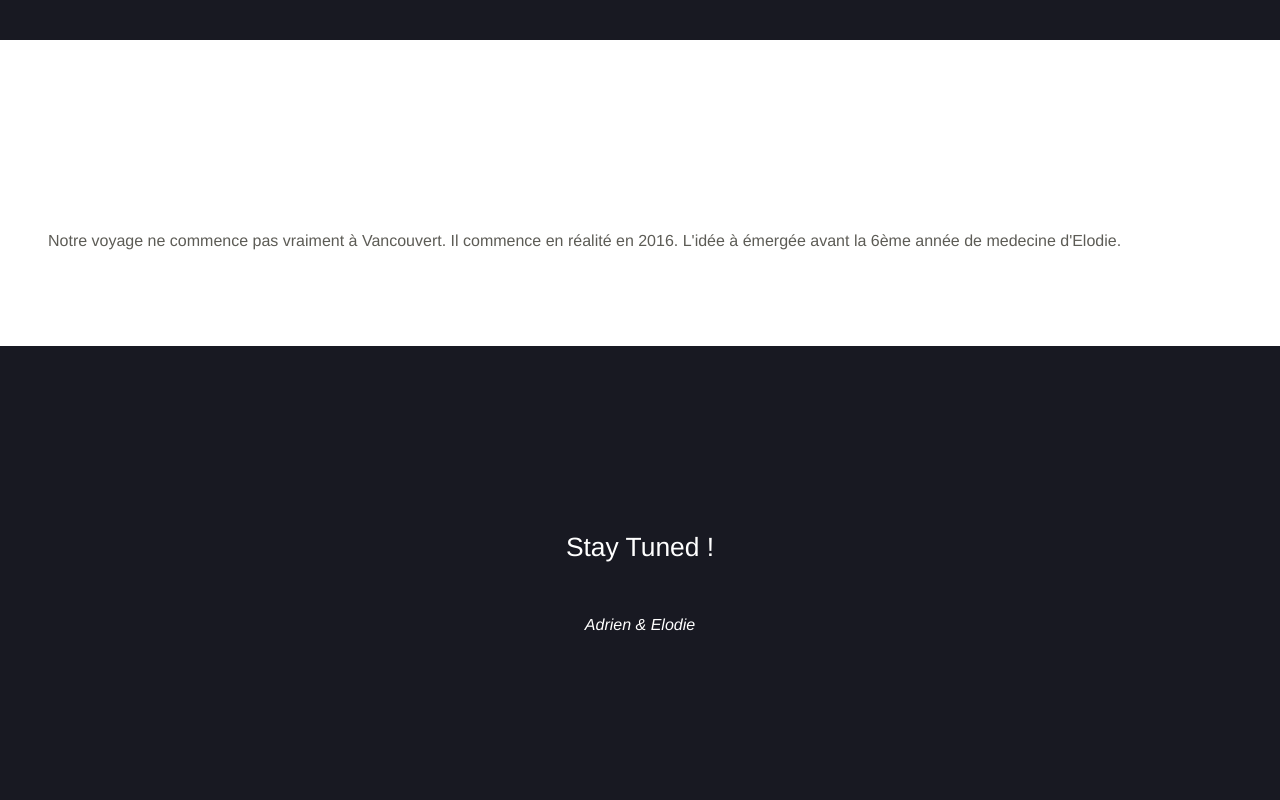
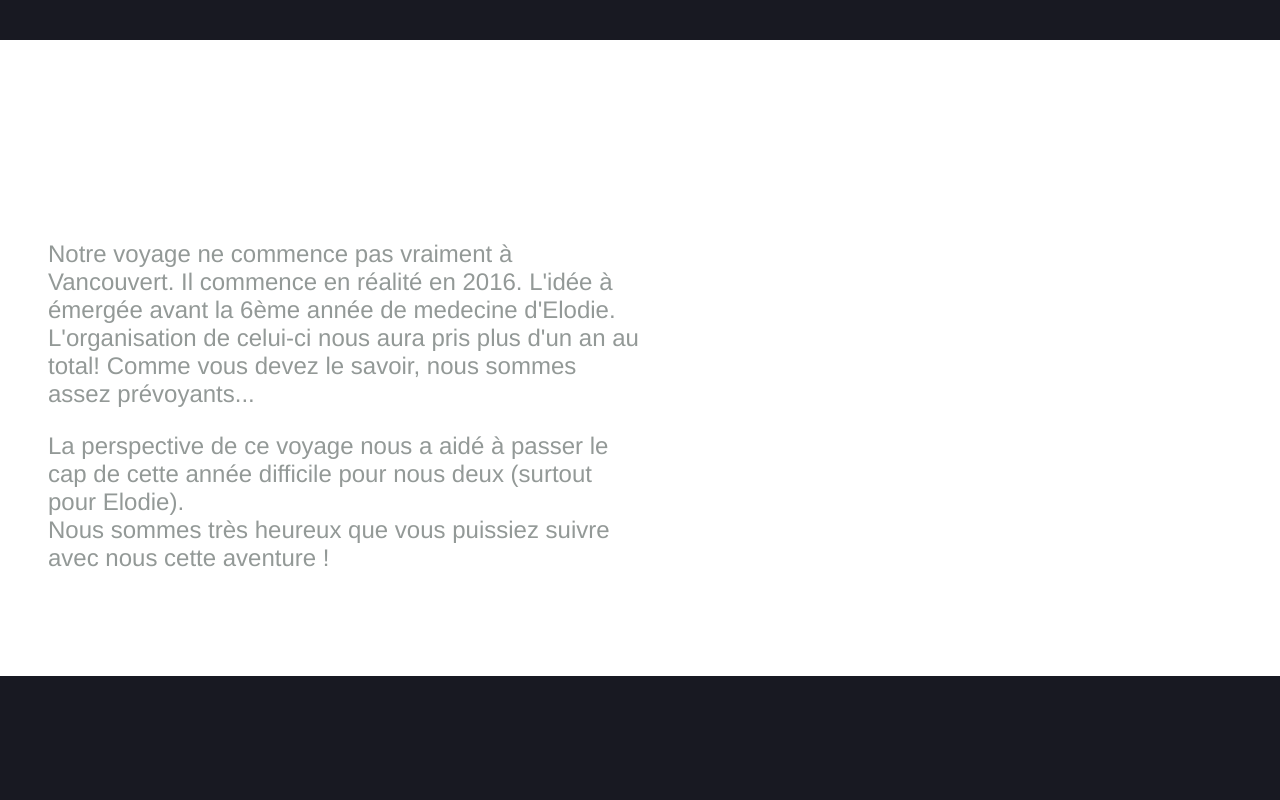
Before and after one commit to abruyat/ProgressiveStoryTelling, a website built with webpack: page demo/index.html in a window 1280 px wide. Shown: the part 1960-2760 px from the top of the page. Built offline with Linux system fonts and the light colour scheme.

Commit message:
adding intro/abstract

```diff
--- a/demo/css/style.css
+++ b/demo/css/style.css
@@ -328,6 +328,14 @@ a:focus {
 	max-width: 700px;
 }
 
+.abstract {
+	width: 50%;
+	max-width: 700px;
+	font-family: 'Avenir Next', Avenir, 'Helvetica Neue', Helvetica, Arial, sans-serif;
+	font-size: 1.5em;
+	color: #939997;
+}
+
 .js-gallery {
 	padding-top: 50px;
 	padding-bottom: 50px;
--- a/demo/index.html
+++ b/demo/index.html
@@ -46,8 +46,18 @@
 			<!-- <p>
 				<blockquote><em>Broad, wholesome, charitable views of men and things cannot be acquired by vegetating in one little corner of the earth all of one’s lifetime.</em><span> &mdash; Mark Twain</span></blockquote>
 			</p> -->
-			<p class="text-intro">Notre voyage ne commence pas vraiment à Vancouvert. Il commence en réalité en 2016. L'idée à émergée avant la 6ème année de medecine d'Elodie.
-			</p>
+			<div class="abstract">
+				<p class="text-intro">
+					Notre voyage ne commence pas vraiment à Vancouvert. Il commence en réalité en 2016. L'idée à émergée avant la 6ème année de medecine d'Elodie.
+					</br>
+					L'organisation de celui-ci nous aura pris plus d'un an au total! Comme vous devez le savoir, nous sommes assez prévoyants...
+				</p>
+				<p class="text-intro">
+					La perspective de ce voyage nous a aidé à passer le cap de cette année difficile pour nous deux (surtout pour Elodie).
+					</br>
+					Nous sommes très heureux que vous puissiez suivre avec nous cette aventure !
+				</p>
+			</div>
 			 <section class="js-section" data-stay="true" data-zoom-start="1.8"  data-zoom-middle="4">
 				<!-- <h2><span class="title-up">Vancouver</span><span class="title-down">The Adventure Begins</span></h2> -->
 			</section>
```
Also changed, not shown: dist/app.js.
